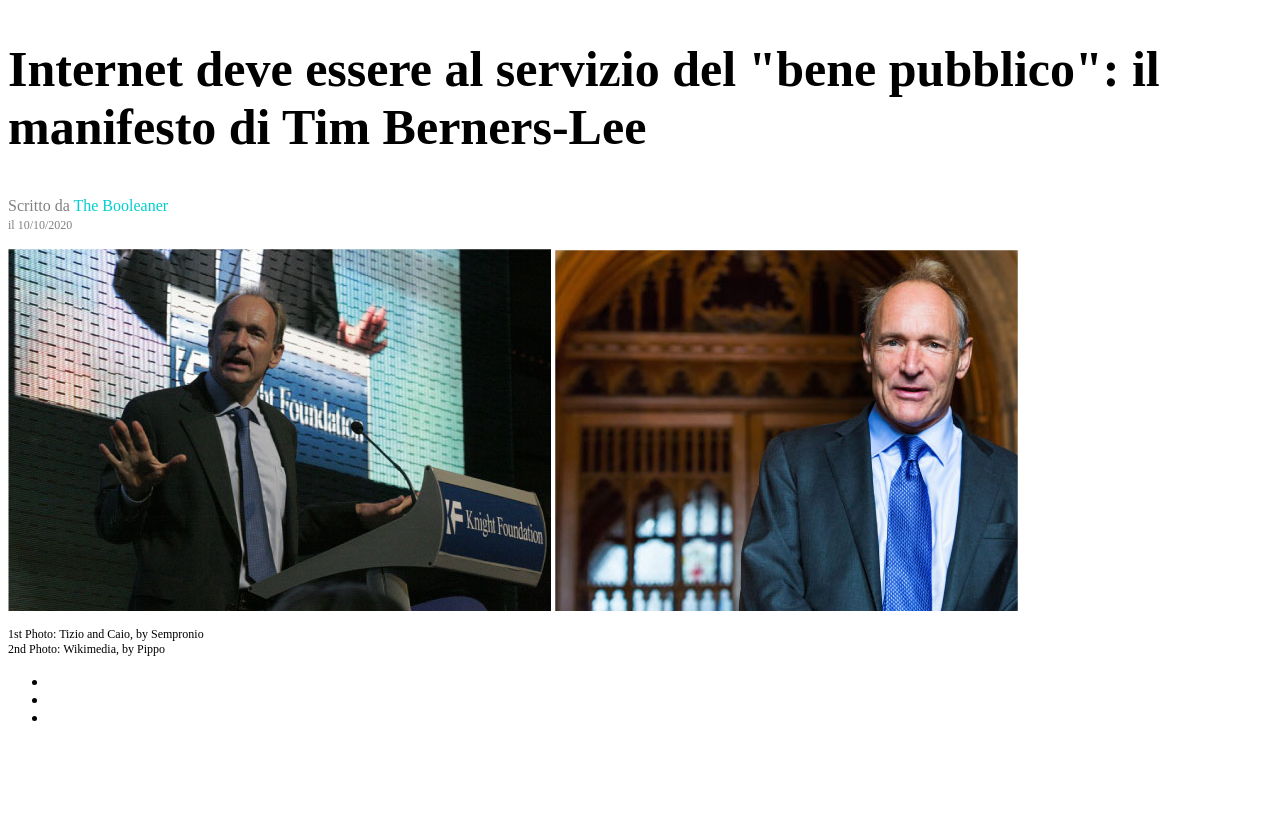
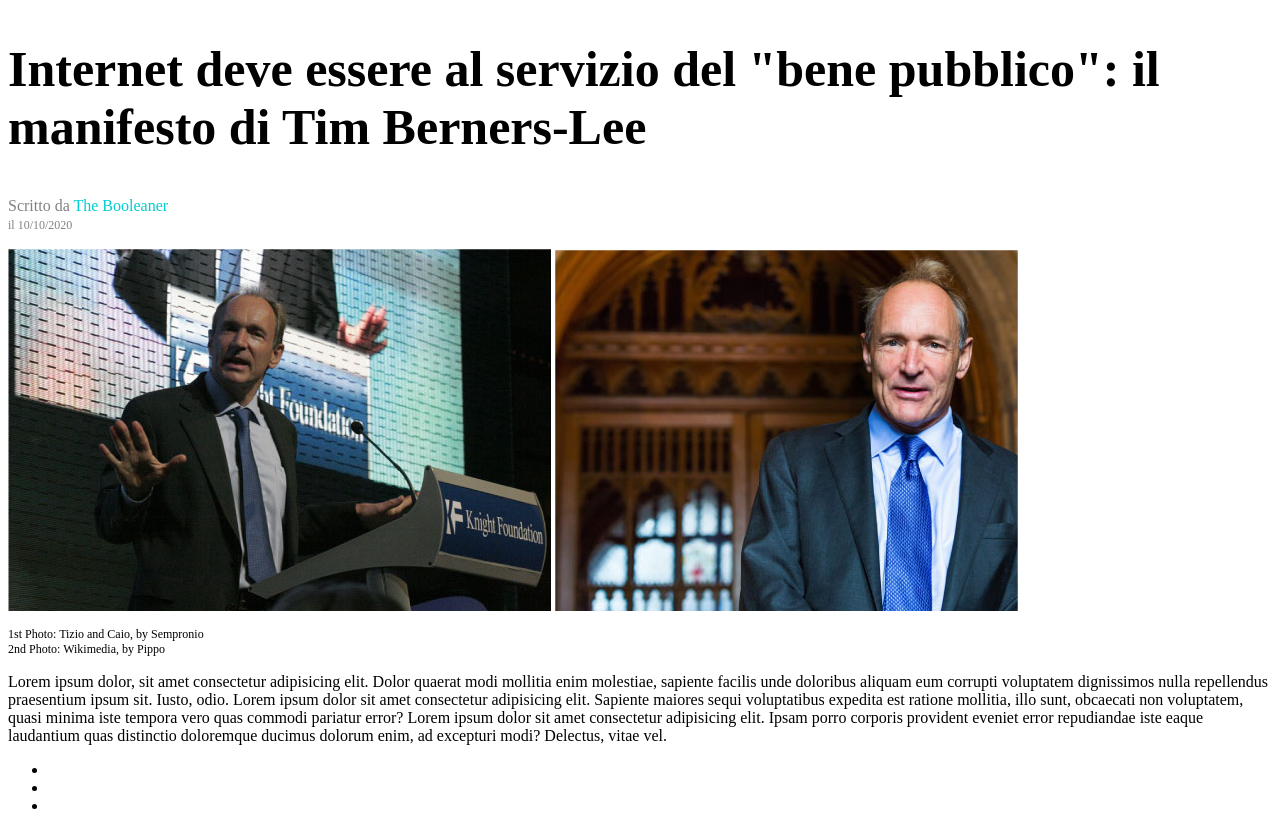
Before and after one commit to giadeagal/html-css-booleaner, a plain HTML site: page index.html in a window 1280 px wide. Shown: the part 160-988 px from the top of the page. Before the commit the page ends 967 px from the top, so only its background shows below. Drawn offline with Linux system fonts and the light colour scheme.

Commit message:
sezione testo1

```diff
--- a/index.html
+++ b/index.html
@@ -36,7 +36,9 @@
 
         <!-- sezione testo 1 -->
         <section>
-            <p></p>
+            <p>
+                Lorem ipsum dolor, sit amet consectetur adipisicing elit. Dolor quaerat modi mollitia enim molestiae, <span class="testo-evidenziato">sapiente facilis unde doloribus aliquam</span>  eum corrupti voluptatem dignissimos nulla repellendus praesentium ipsum sit. Iusto, odio. Lorem ipsum dolor sit amet consectetur adipisicing elit. Sapiente maiores sequi voluptatibus expedita est ratione mollitia, illo sunt, obcaecati non voluptatem, quasi minima iste tempora vero quas commodi pariatur error? Lorem ipsum dolor sit amet consectetur adipisicing elit. Ipsam porro corporis provident eveniet error repudiandae iste eaque laudantium quas distinctio doloremque ducimus dolorum enim, ad excepturi modi? Delectus, vitae vel.
+            </p>
         </section>
         <!-- /Sezione testo 1 -->
 
```
